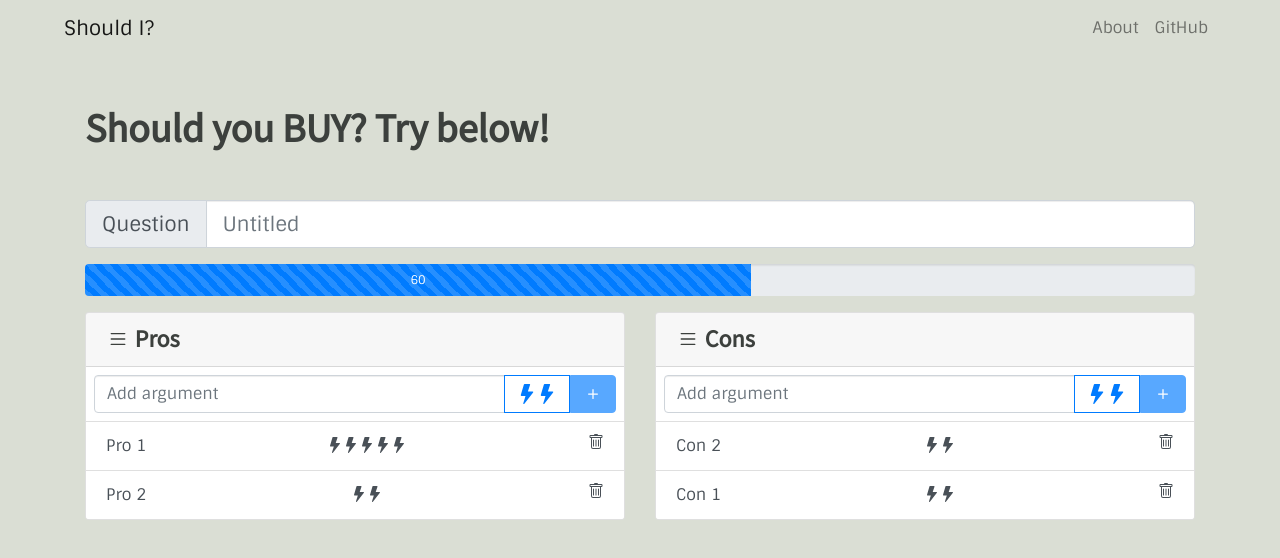
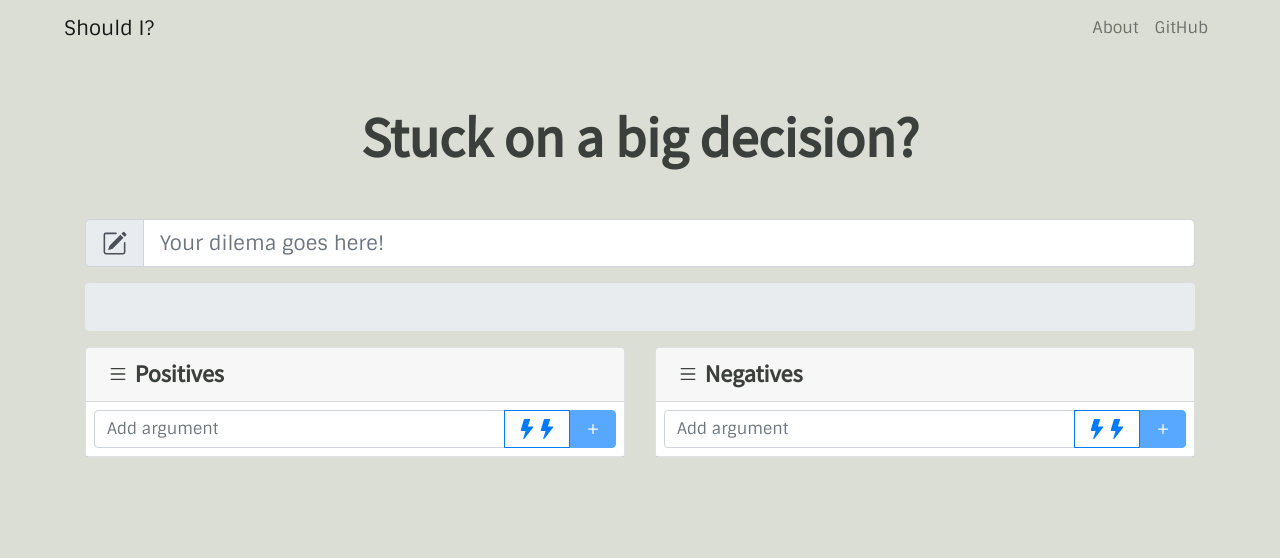
Before and after one commit to toniogabe/shouldi, a Vue app: page /#/ in a window 1280 px wide. Shown: the top 558 px of the page. Built offline with nearby package versions, Linux system fonts and the light colour scheme.

Commit message:
Minor changes in the home layout

```diff
--- a/src/assets/style/main.scss
+++ b/src/assets/style/main.scss
@@ -1,10 +1,10 @@
 @import url("https://fonts.googleapis.com/css?family=Source+Sans+Pro|Sintony");
-// @import url("https://fonts.googleapis.com/css?family=Ubuntu|Open+Sans");
 
 // Typography
 $font-family-sans-serif: 'Sintony', sans-serif;
 $headings-font-family: 'Source Sans Pro', sans-serif;
 $headings-font-weight: 900;
+$display4-weight: 900;
 
 // Colors ---------------------------------------------
 
@@ -19,7 +19,6 @@
 $body-bg: $tanly;
 $body-color: $brown-grey;
 
-$enable-shadows: true;
 
 // Classes Overrides ------------------------------------
 
--- a/src/components/ScoreBar.vue
+++ b/src/components/ScoreBar.vue
@@ -4,8 +4,7 @@
       :value="value"
       :max="100"
       show-progress
-      animated
-      height="2rem"
+      height="3rem"
     ></b-progress>
   </div>
 </template>
--- a/src/main.js
+++ b/src/main.js
@@ -3,6 +3,7 @@
 import { BootstrapVue, IconsPlugin } from "bootstrap-vue";
 import router from "./router";
 import store from "./store";
+
 import './assets/style/main.scss';
 
 Vue.config.productionTip = false;
--- a/src/views/Home.vue
+++ b/src/views/Home.vue
@@ -3,20 +3,36 @@
     <TheNavbar />
 
     <b-container class="pt-5">
+      <h1 class="display-4 text-center">Stuck on a big decision?</h1>
 
-      <h1>Should you BUY? Try below!</h1>
-
-      <b-input-group prepend="Question" size="lg" class="mt-5">
-        <b-form-input v-model="title" placeholder="Untitled"></b-form-input>
+      <b-input-group size="lg" class="mt-5">
+        <template #prepend>
+          <b-input-group-text>
+            <b-icon icon="pencil-square"></b-icon>
+          </b-input-group-text>
+        </template>
+        <b-form-input
+          v-model="title"
+          placeholder="Your dilema goes here!"
+        ></b-form-input>
       </b-input-group>
 
-      <ScoreBar class="mt-3" v-model="score"/>
+      <ScoreBar class="mt-3" v-model="score" />
 
       <b-row class="mt-3">
+        <BaseList
+          title="Positives"
+          :list="pros"
+          @insert="addToList(pros, $event)"
+          @remove="removeFromList(pros, $event)"
+        />
 
-        <BaseList title="Pros" :list="pros" @insert="addToList(pros, $event)" />
-        <BaseList title="Cons" :list="cons" @insert="addToList(cons, $event)" />
-
+        <BaseList
+          title="Negatives"
+          :list="cons"
+          @insert="addToList(cons, $event)"
+          @remove="removeFromList(cons, $event)"
+        />
       </b-row>
     </b-container>
   </div>
@@ -35,26 +51,26 @@
     return {
       title: undefined,
       pros: [
-        { name: "Pro 1", weight: 5 },
-        { name: "Pro 2", weight: 2 }
+        //   { name: "Pro 1", weight: 5 },
+        //   { name: "Pro 2", weight: 2 }
       ],
       cons: [
-        { name: "Con 2", weight: 2 },
-        { name: "Con 1", weight: 2 }
-      ]
+        // { name: "Con 2", weight: 2 },
+        // { name: "Con 1", weight: 2 }
+      ],
     };
   },
 
   computed: {
-    score () {
-      let prosWeight = this.pros.reduce((total, el) => total += el.weight, 0)
-      let consWeight = this.cons.reduce((total, el) => total += el.weight, 0)
+    score() {
+      let prosWeight = this.pros.reduce((total, el) => (total += el.weight), 0);
+      let consWeight = this.cons.reduce((total, el) => (total += el.weight), 0);
 
-      let proScore = prosWeight + this.pros.length
-      let conScore = consWeight + this.cons.length
+      let proScore = prosWeight + this.pros.length;
+      let conScore = consWeight + this.cons.length;
 
       return (proScore * 100) / (proScore + conScore);
-    }
+    },
   },
 
   methods: {
@@ -62,7 +78,11 @@
       let argument = Object.assign({}, event);
       array.push(argument);
       // console.log(array, argument);
-    }
-  }
+    },
+    removeFromList(array, event) {
+      console.log(event);
+      array.splice(event, 1);
+    },
+  },
 };
 </script>
```
Also changed, not shown: src/App.vue (line endings or trailing spaces).
